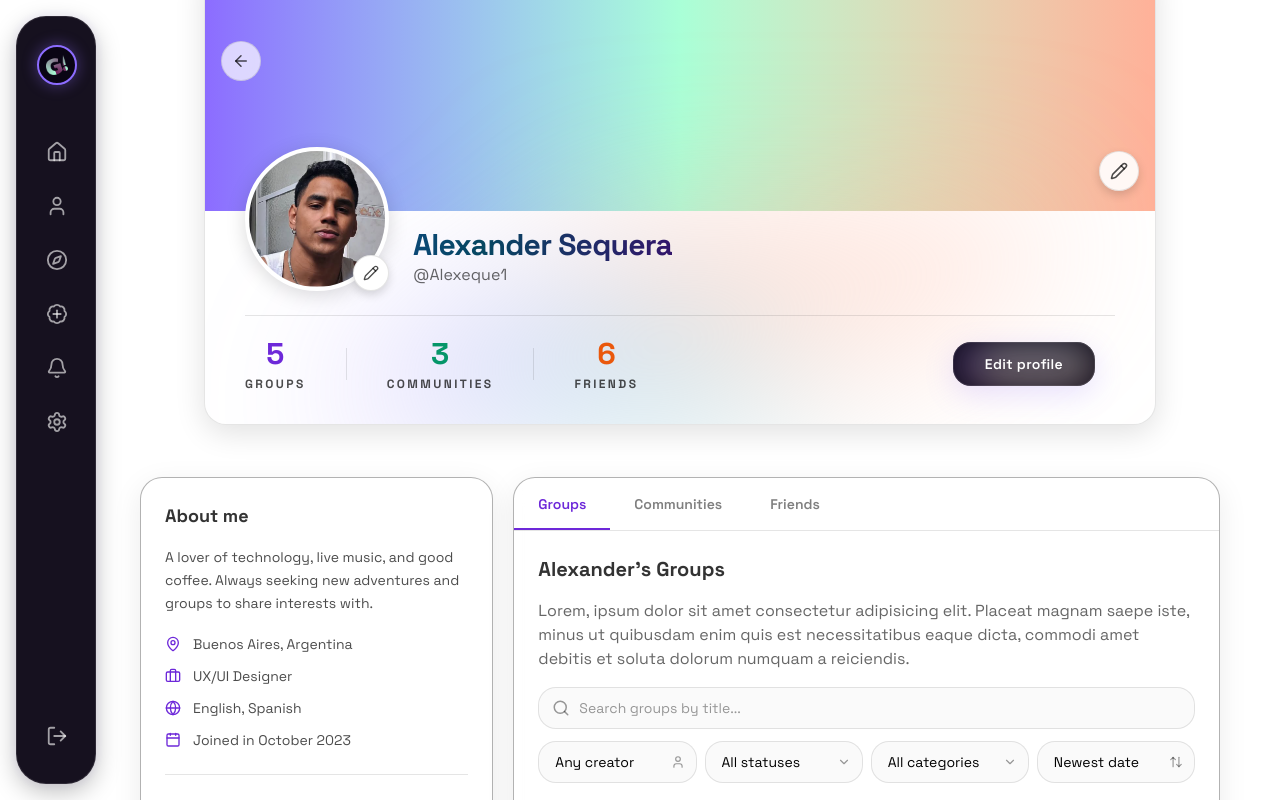
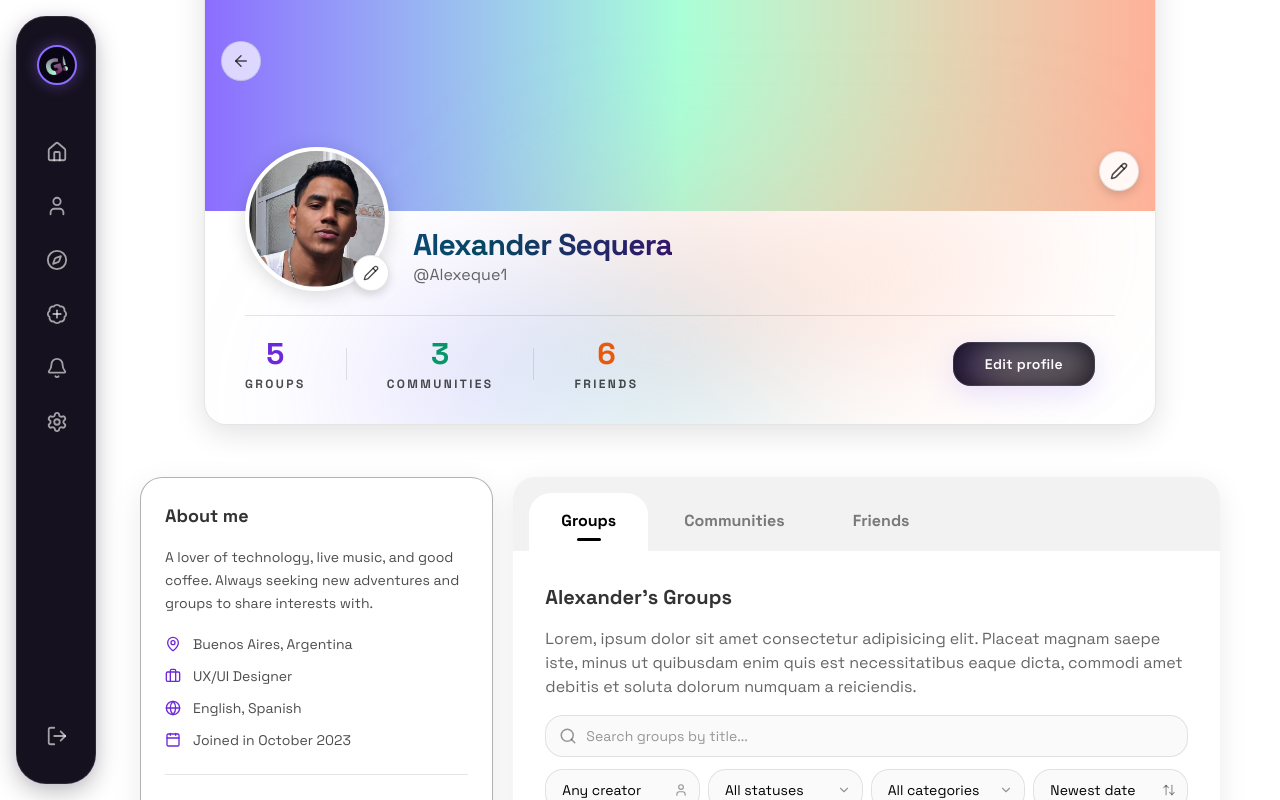
Before and after one commit to Alexeque1/GroupyApp, a Next.js app: page /profile/1 in a window 1280 px wide. Shown: the top 800 px of the page. Built offline with nearby package versions, Linux system fonts and the light colour scheme.

Commit message:
feat: implement navigation tab button component and integrate it into group and profile sections

```diff
--- a/src/components/group/group-main-section.tsx
+++ b/src/components/group/group-main-section.tsx
@@ -1,7 +1,49 @@
+import { useState } from "react";
+import NavigationTabButton from "../ui/navigation-tab-button";
+
+const TABS_CONFIG = [
+    {
+        key: "Groups",
+        description:
+            "Lorem, ipsum dolor sit amet consectetur adipisicing elit. Placeat magnam saepe iste, minus ut quibusdam enim quis est necessitatibus eaque dicta, commodi amet debitis et soluta dolorum numquam a reiciendis.",
+    },
+    {
+        key: "Communities",
+        description:
+            "Lorem, ipsum dolor sit amet consectetur adipisicing elit. Suscipit eaque at commodi aperiam itaque expedita accusamus, doloremque numquam veniam ut praesentium eius, harum nostrum iure repudiandae sapiente non, ratione quod?",
+    },
+    {
+        key: "Friends",
+        description:
+            "Lorem, ipsum dolor sit amet consectetur adipisicing elit. Blanditiis voluptate magnam accusamus ullam. Quos vero ducimus rerum incidunt, in quidem error! Placeat molestiae reprehenderit laborum? Veniam delectus atque amet eum.",
+    },
+] as const;
+
+type TabType = (typeof TABS_CONFIG)[number]["key"];
+
 export default function GroupMainSection() {
+    const [activeTab, setActiveTab] = useState<TabType>(TABS_CONFIG[0].key);
+    const activeConfig = TABS_CONFIG.find((tab) => tab.key === activeTab)!;
+
     return (
-        <div className="z-10 flex flex-col flex-[2] rounded-3xl border border-black/30 shadow-[0_8px_30px_rgba(0,0,0,0.08)] bg-white/5 backdrop-blur-md overflow-hidden min-h-[500px]">
+        <section className="z-10 flex min-h-[500px] flex-[2] flex-col overflow-hidden rounded-3xl bg-black/5 shadow-[0_8px_30px_rgba(0,0,0,0.08)] backdrop-blur-md pt-2 md:pt-4">
+            {/* HEADER TIPO CARPETAS */}
+            <header className="flex w-full items-end gap-1 px-4 overflow-x-auto hide-scrollbar">
+                {TABS_CONFIG.map(({ key }) => (
+                    <NavigationTabButton
+                        key={key}
+                        label={key}
+                        isActive={activeTab === key}
+                        onClick={() => setActiveTab(key)}
+                        layoutId="profile-tabs"
+                    />
+                ))}
+            </header>
 
-        </div>
+            {/* CONTENIDO DINÁMICO */}
+            <div id="group_section" className="relative flex flex-1 flex-col p-6 md:p-8 bg-white rounded-b-3xl">
+
+            </div>
+        </section>
     );
 }
--- a/src/components/profile/profile-main-section.tsx
+++ b/src/components/profile/profile-main-section.tsx
@@ -6,6 +6,7 @@ import { motion, AnimatePresence } from "framer-motion";
 import ProfileSectionGroups from "./profile-main-section-groups";
 import ProfileSectionCommunities from "./profile-main-section-communities";
 import ProfileSectionFriendsList from "./profile-main-section-friendslist";
+import NavigationTabButton from "../ui/navigation-tab-button"; // <-- Importa tu nuevo componente
 import { GroupType } from "./profile-groups-cards";
 import { CommunityType } from "./profile-communities-cards";
 import { FriendType } from "./profile-friends-cards";
@@ -47,38 +48,23 @@ export default function ProfileMain({ user, isOwnProfile, currentUserId }: Profi
     const activeConfig = TABS_CONFIG.find((tab) => tab.key === activeTab)!;
 
     return (
-        <section className="z-10 flex flex-col flex-[2] rounded-3xl border border-black/30 shadow-[0_8px_30px_rgba(0,0,0,0.08)] bg-white/5 backdrop-blur-md overflow-hidden min-h-[500px]">
-            {/* HEADER TIPO NAV */}
-            <header className="flex w-full border-b border-black/10 overflow-x-auto hide-scrollbar">
+        <section className="z-10 flex min-h-[500px] flex-[2] flex-col overflow-hidden rounded-3xl bg-black/5 shadow-[0_8px_30px_rgba(0,0,0,0.08)] backdrop-blur-md pt-2 md:pt-4">
+
+            {/* HEADER TIPO CARPETAS */}
+            <header className="flex w-full items-end gap-1 px-4 overflow-x-auto hide-scrollbar">
                 {TABS_CONFIG.map(({ key }) => (
-                    <button
+                    <NavigationTabButton
                         key={key}
+                        label={key}
+                        isActive={activeTab === key}
                         onClick={() => setActiveTab(key)}
-                        className={`relative cursor-pointer px-6 py-4 text-sm font-semibold transition-colors duration-300 ${
-                            activeTab === key
-                                ? "text-[#6D28D9]"
-                                : "text-black/50 hover:text-black/80"
-                        }`}
-                    >
-                        {key}
-
-                        {activeTab === key && (
-                            <motion.div
-                                layoutId="active-tab-indicator"
-                                className="absolute bottom-0 left-0 right-0 h-[2px] bg-[#6D28D9]"
-                                transition={{
-                                    type: "spring",
-                                    stiffness: 500,
-                                    damping: 30,
-                                }}
-                            />
-                        )}
-                    </button>
+                        layoutId="profile-tabs"
+                    />
                 ))}
             </header>
 
             {/* CONTENIDO DINÁMICO */}
-            <div id="group_section" className="flex-1 p-6 relative flex flex-col">
+            <div id="group_section" className="relative flex flex-1 flex-col p-6 md:p-8 bg-white rounded-b-3xl">
                 <AnimatePresence mode="wait">
                     <motion.div
                         key={activeTab}
@@ -86,9 +72,11 @@ export default function ProfileMain({ user, isOwnProfile, currentUserId }: Profi
                         animate={{ opacity: 1, y: 0 }}
                         exit={{ opacity: 0, y: -10 }}
                         transition={{ duration: 0.2, ease: "easeInOut" }}
-                        className="flex flex-col gap-4 flex-1 h-full"
+                        className="flex h-full flex-1 flex-col gap-4"
                     >
-                        <h3 className="text-xl font-bold text-black/80">{user.name}&apos;s {activeTab}</h3>
+                        <h3 className="text-xl font-bold text-black/80">
+                            {user.name}&apos;s {activeTab}
+                        </h3>
                         <p className="text-black/60">{activeConfig.description}</p>
 
                         {activeTab === "Groups" && (
--- /dev/null
+++ b/src/components/ui/navigation-tab-button.tsx
@@ -0,0 +1,43 @@
+"use client";
+
+import { motion } from "framer-motion";
+import { cn } from "@/lib/utils";
+
+interface NavigationTabButtonProps {
+    label: string;
+    isActive: boolean;
+    onClick: () => void;
+    layoutId?: string;
+    className?: string;
+}
+
+export default function NavigationTabButton({
+    label,
+    isActive,
+    onClick,
+    layoutId = "default-tab-indicator",
+    className,
+}: NavigationTabButtonProps) {
+    return (
+        <button
+            onClick={onClick}
+            className={cn(
+                "relative flex flex-col items-center justify-center px-6 pt-4 pb-3 md:px-8 text-sm md:text-base font-bold transition-all duration-300 outline-none rounded-t-3xl cursor-pointer",
+                isActive
+                    ? "bg-white text-black"
+                    : "bg-transparent text-black/50 hover:bg-black/5 hover:text-black/70",
+                className
+            )}
+        >
+            <span className="relative z-10 mb-1.5">{label}</span>
+
+            {isActive && (
+                <motion.div
+                    layoutId={layoutId}
+                    className="absolute bottom-2.5 h-[3px] w-6 rounded-full bg-black"
+                    transition={{ type: "spring", stiffness: 400, damping: 30 }}
+                />
+            )}
+        </button>
+    );
+}
```
